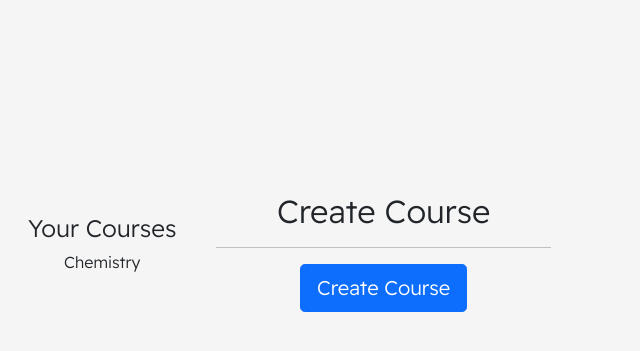
After one commit to hadjShell/CSC2033-Team1-Project, a Flask app: page /courses in a window 1280 px wide. The commit adds this page. Shown: the part 138-489 px from the top of the page, without its empty margins (0-640 px from the left). Run offline with Flask 2, Linux system fonts and the light colour scheme; a user stored in the database is signed in; data comes from the database, SQL or seed files in the repository; some libraries are stand-ins or nearby versions.

Commit message:
added html templates for the courses and create course functionality and added them to teacher-welcome.html

```diff
--- /dev/null
+++ b/templates/course.html
@@ -0,0 +1,41 @@
+<!doctype html>
+<html lang="en">
+  <head>
+    <meta charset="utf-8">
+    <meta author="Harry Sayer, Bootstrap contributors">
+    <meta name="viewport" content="width=device-width, initial-scale=1">
+    <title>Course</title>
+    <link rel="stylesheet" href="../static/css/bootstrap.min.css">
+    <link href="../static/css/register.css" rel="stylesheet">
+    <link rel="preconnect" href="https://fonts.googleapis.com">
+    <link rel="preconnect" href="https://fonts.gstatic.com" crossorigin>
+    <link href="https://fonts.googleapis.com/css2?family=Readex+Pro:wght@300&display=swap" rel="stylesheet">
+    <script src="../static/js/jquery-3.6.0.js"></script>
+    <script src="../static/js/bootstrap.min.js"></script>
+  </head>
+
+  <div class="row text-center">
+        <h4 class="title is-4">Your Courses</h4>
+        <div class="box">
+            {% if course_list %}
+                <div class="field">
+
+                    {% for course in course_list %}
+                        <p>{{ course.courseName }}</p>
+                    {% endfor %}
+
+                </div>
+            {% endif %}
+        </div>
+    </div>
+    <div class="container">
+		<div class="row text-center">
+			<div class="col-gt-4 col-md-4 col-sm-12">
+				<section>
+					<h2>Create Course</h2>
+					<hr>
+					<a class="btn btn-primary btn-lg" href={{ url_for('courses.createCourses') }}>Create Course</a>
+				</section>
+			</div>
+
+</html>
--- a/templates/teacher-welcome.html
+++ b/templates/teacher-welcome.html
@@ -75,7 +75,7 @@
 			            	<a class="nav-link" href="profile.html"><span>Profile</span></a>
 			            </li>
 			            <li class="nav-item">
-			            	<a class="nav-link" href=""><span>Courses</span></a>
+			            	<a class="nav-link" href={{ url_for('courses.courses') }}><span>Courses</span></a>
 			            </li>
 			            <li class="nav-item">
 			            	<a class="nav-link" href=""><span>Assignments</span></a>
```
Also changed, not shown: templates/create-courses.html (added, +16 -0 lines).
